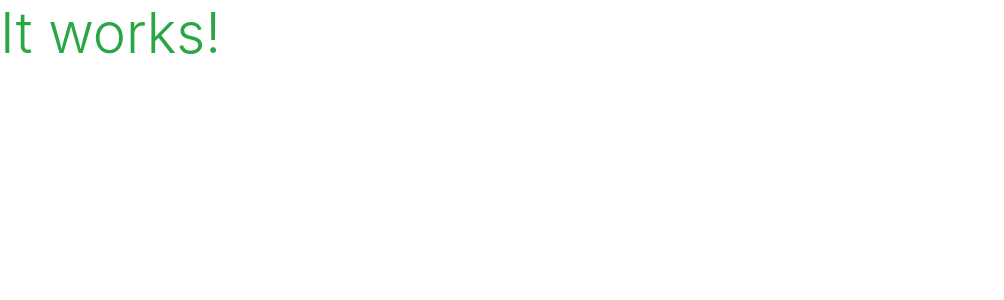
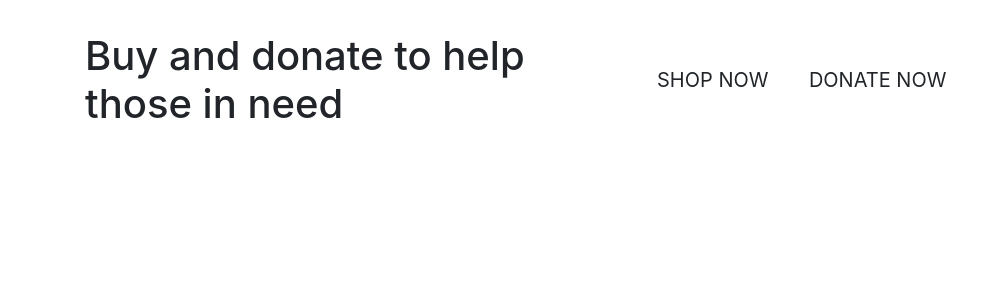
Before and after one commit to 0oSaraho0/pp5-ecommerce, a Django app: page / in a window 1280 px wide. Shown: the top 300 px of the page, without its empty margins (0-1004 px from the left). Run offline with Django 3.2, Linux system fonts and the light colour scheme.

Commit message:
add home page content

```diff
--- a/home/templates/home/index.html
+++ b/home/templates/home/index.html
@@ -1,7 +1,26 @@
 {% extends "base.html" %}
 {% load static %}
 
+{% block page_header %}
+    <div class="container header-container">
+        <div class="row">
+            <div class="col"></div>
+        </div>
+    </div>
+{% endblock %}
+
 {% block content %}
-    <h1 class="display-4 text-success">It works!</h1>
-
+    <div class="container h-100">
+        <div class="row h-100">
+            <div class="col-7 col-md-6 my-auto">
+                <h1>Buy and donate to help those in need</h1>
+            </div>
+            <div class="my-5">
+                <h4>
+                    <a href="" class="shop-now-button btn btn-lg rounded-0 text-uppercase py-3">Shop Now</a>
+                    <a href="" class="donate-now-button btn btn-lg rounded-0 text-uppercase py-3">Donate Now</a>
+                </h4>
+            </div>
+        </div>
+    </div>
 {% endblock %}
```
